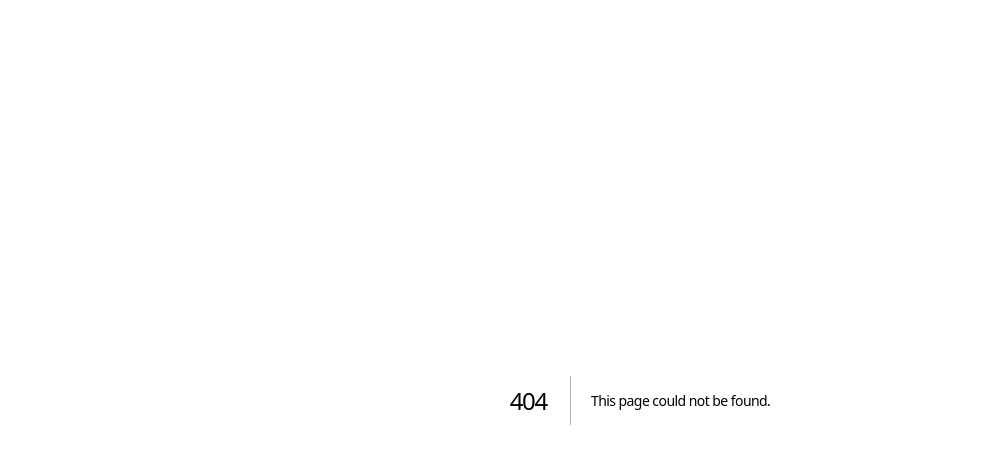
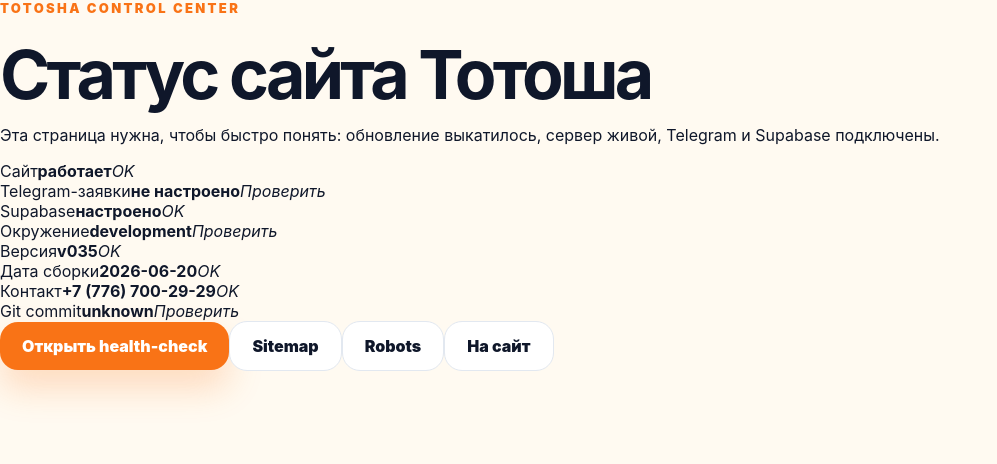
Before and after one commit to nexora-kz/totosha, a Next.js app: page /status in a window 1280 px wide. Before the commit this address had no page. Shown: the top 464 px of the page, without its empty margins (0-997 px from the left). Built offline with nearby package versions, Linux system fonts and the light colour scheme; no server answers.

Commit message:
TOTOSHA ops: add internal status page

```diff
--- /dev/null
+++ b/app/status/page.tsx
@@ -0,0 +1,58 @@
+import type { Metadata } from 'next';
+import { TOTOSHA_BUILD_DATE, TOTOSHA_CONTACTS, TOTOSHA_VERSION } from '../../lib/totoshaConfig';
+
+export const metadata: Metadata = {
+  title: 'Статус системы Тотоша',
+  robots: { index: false, follow: false },
+};
+
+function mask(value?: string) {
+  if (!value) return 'не настроено';
+  return 'настроено';
+}
+
+export default function StatusPage() {
+  const commit = process.env.VERCEL_GIT_COMMIT_SHA || 'unknown';
+  const env = process.env.VERCEL_ENV || process.env.NODE_ENV || 'unknown';
+  const telegramReady = Boolean(process.env.TELEGRAM_BOT_TOKEN && process.env.TELEGRAM_CHAT_ID);
+  const supabaseReady = Boolean(
+    (process.env.SUPABASE_URL || process.env.NEXT_PUBLIC_SUPABASE_URL) &&
+      (process.env.SUPABASE_SERVICE_ROLE_KEY || process.env.SUPABASE_ANON_KEY || process.env.NEXT_PUBLIC_SUPABASE_ANON_KEY),
+  );
+
+  const items = [
+    ['Сайт', 'работает', true],
+    ['Telegram-заявки', mask(process.env.TELEGRAM_BOT_TOKEN && process.env.TELEGRAM_CHAT_ID ? 'yes' : ''), telegramReady],
+    ['Supabase', mask(supabaseReady ? 'yes' : ''), supabaseReady],
+    ['Окружение', env, env === 'production'],
+    ['Версия', TOTOSHA_VERSION, true],
+    ['Дата сборки', TOTOSHA_BUILD_DATE, true],
+    ['Контакт', TOTOSHA_CONTACTS.phoneDisplay, true],
+    ['Git commit', commit.slice(0, 12), commit !== 'unknown'],
+  ] as const;
+
+  return (
+    <main className="status-page">
+      <section className="status-card">
+        <div className="eyebrow">TOTOSHA Control Center</div>
+        <h1>Статус сайта Тотоша</h1>
+        <p>Эта страница нужна, чтобы быстро понять: обновление выкатилось, сервер живой, Telegram и Supabase подключены.</p>
+        <div className="status-grid">
+          {items.map(([label, value, ok]) => (
+            <div className="status-item" key={label}>
+              <span>{label}</span>
+              <b>{value}</b>
+              <em className={ok ? 'ok' : 'warn'}>{ok ? 'OK' : 'Проверить'}</em>
+            </div>
+          ))}
+        </div>
+        <div className="status-actions">
+          <a className="btn btn-primary" href="/api/health">Открыть health-check</a>
+          <a className="btn btn-light" href="/sitemap.xml">Sitemap</a>
+          <a className="btn btn-light" href="/robots.txt">Robots</a>
+          <a className="btn btn-light" href="/">На сайт</a>
+        </div>
+      </section>
+    </main>
+  );
+}
```
